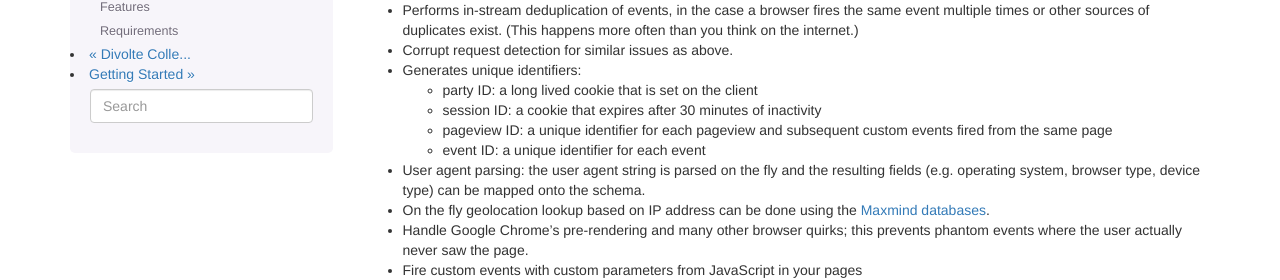
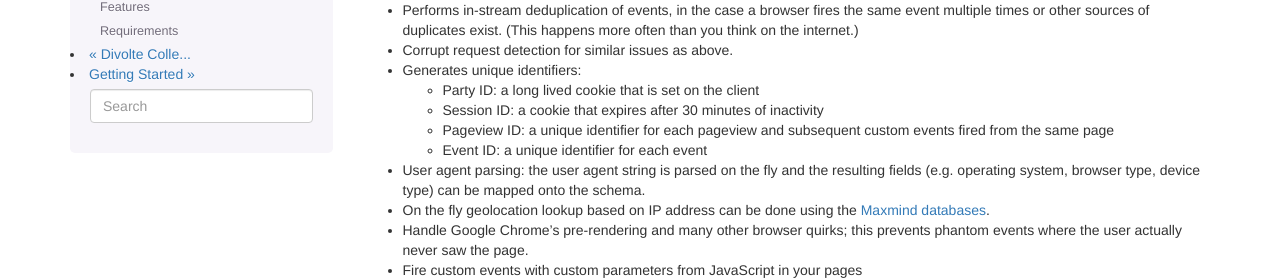
Before and after one commit to divolte/divolte-collector, a Sphinx documentation site: the page built from docs/introduction.rst, in a window 1280 px wide and 900 px high, scrolled down 3072 px. Shown: the part 178-458 px from the top of the window. Built offline with Sphinx 7.4.7, drawn with Linux system fonts in a browser that asks for light colours; nearby versions of some CDN libraries; library files that are not in the unit come from our copies.

Commit message:
Capitalize list items.

```diff
--- a/docs/introduction.rst
+++ b/docs/introduction.rst
@@ -79,10 +79,10 @@ In addition to collecting click events, Divolte Collector provides a number of w
 * Corrupt request detection for similar issues as above.
 * Generates unique identifiers:
 
-  * party ID: a long lived cookie that is set on the client
-  * session ID: a cookie that expires after 30 minutes of inactivity
-  * pageview ID: a unique identifier for each pageview and subsequent custom events fired from the same page
-  * event ID: a unique identifier for each event
+  * Party ID: a long lived cookie that is set on the client
+  * Session ID: a cookie that expires after 30 minutes of inactivity
+  * Pageview ID: a unique identifier for each pageview and subsequent custom events fired from the same page
+  * Event ID: a unique identifier for each event
 
 * User agent parsing: the user agent string is parsed on the fly and the resulting fields (e.g. operating system, browser type, device type) can be mapped onto the schema.
 * On the fly geolocation lookup based on IP address can be done using the `Maxmind databases <https://www.maxmind.com/en/geoip2-databases>`_.
```
